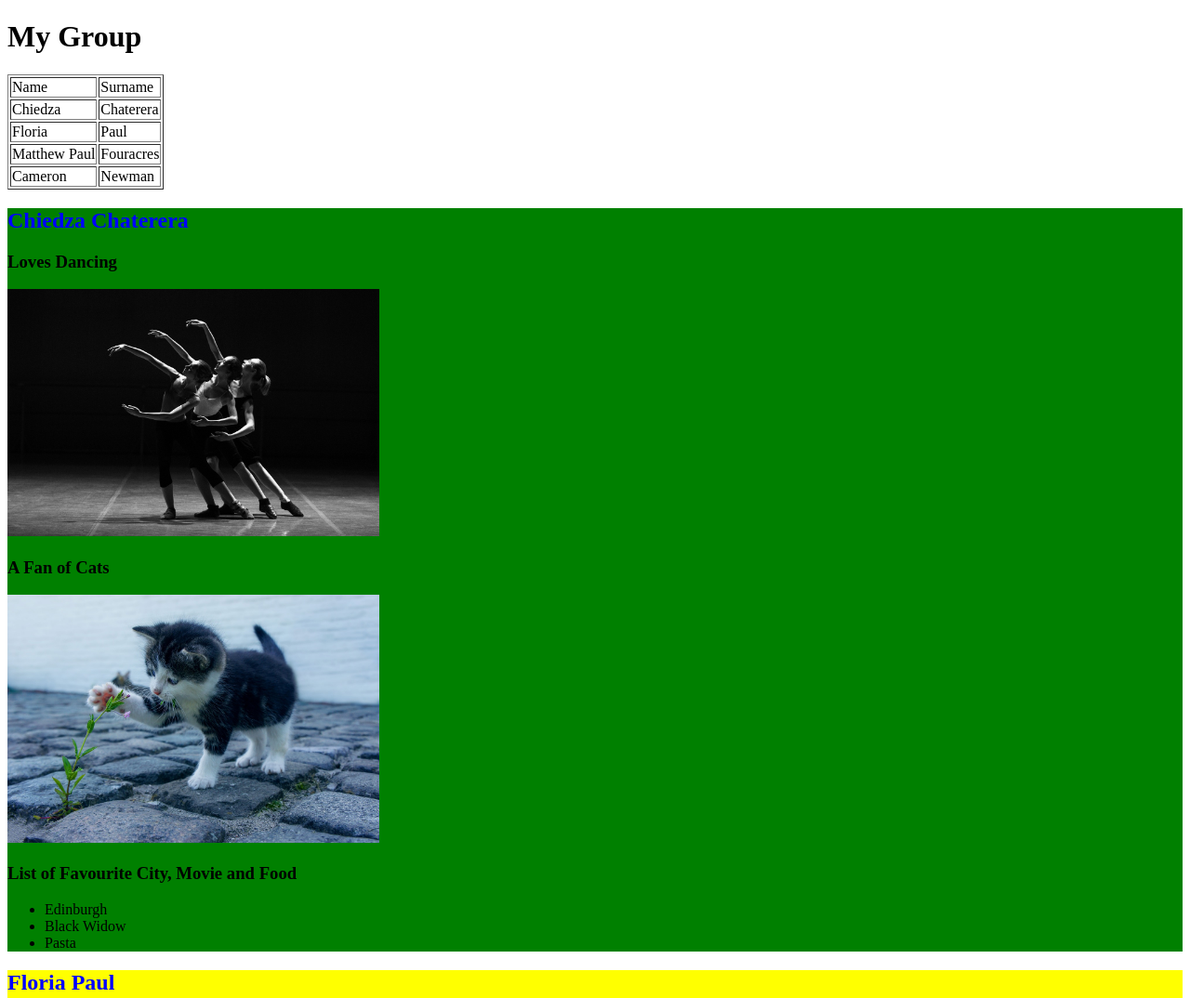
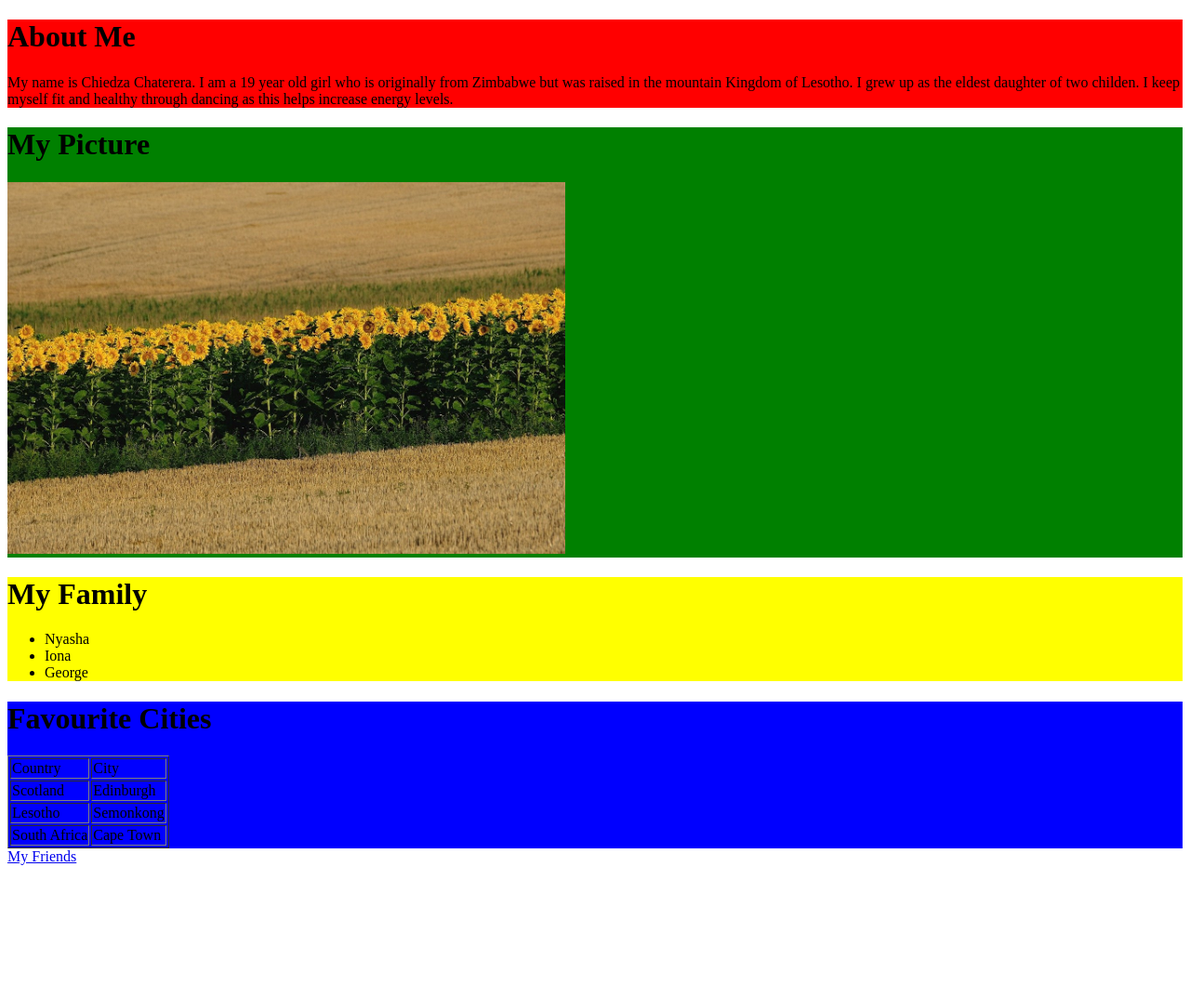
Before and after one commit to ec2254377/Lesson2, a plain HTML site: page index.html in a window 1280 px wide. Shown: the top 1074 px of the page at 93% size. After the commit the page ends 939 px from the top, so only its background shows below. Drawn offline with Linux system fonts and the light colour scheme.

Commit message:
New Website Created

```diff
--- a/index.html
+++ b/index.html
@@ -6,105 +6,62 @@
 
     <meta name= 'description' content= 'This is my first website'>
 
-    <meta name = 'keywords' content='hairdresser, edinburgh, students, college>'
+    <meta name = 'keywords' content= 'edinburgh, students, college>'
 
     <meta charset ='UTF-8'>
 
-		<title> My Group</title>
+		<title> About Me</title>
 
 	</head>
 
+  <body>
+    <div style='background-color:red;'>
+      <h1> About Me </h1>
+      <p> My name is Chiedza Chaterera. I am a 19 year old girl who is originally from Zimbabwe but was raised in the mountain Kingdom of Lesotho. I grew up as the eldest daughter of two childen. I keep myself fit and healthy through dancing as this helps increase energy levels.</p>
+    </div>
 
-	<body>
+    <div style='background-color:green;'>
+      <h1> My Picture</h1>
+      <img src='sunflowers.jpg' width='600px'>
+    </div>
 
-    <h1> My Group</h1>
+    <div style='background-color:yellow;'>
+      <h1> My Family</h1>
+      <ul>
+        <li> Nyasha</li>
+        <li> Iona</li>
+        <li> George</li>
+      </ul>
+    </div>
 
+    <div style='background-color:blue;'>
+      <h1> Favourite Cities</h1>
       <table border='1'>
-
         <tr>
-        <td> Name</td>
-        <td> Surname</td>
-
+          <td> Country</td>
+          <td> City</td>
         </tr>
 
         <tr>
-        <td> Chiedza</td>
-        <td> Chaterera</td>
+          <td> Scotland</td>
+          <td> Edinburgh</td>
         </tr>
 
         <tr>
-        <td> Floria</td>
-        <td> Paul</td>
+          <td> Lesotho</td>
+          <td> Semonkong</td>
         </tr>
 
         <tr>
-        <td> Matthew Paul</td>
-        <td> Fouracres</td>
+          <td> South Africa</td>
+          <td> Cape Town</td>
+        </tr>
 
-      </tr>
-      <tr>
-        <td> Cameron</td>
-        <td> Newman</td>
-      </tr>
       </table>
-   <div style='background-color:green;'>
-     <h2 style='color:blue;'> Chiedza Chaterera</h2>
-     <h3> Loves Dancing</h3>
-     <img src='ballerinas.jpg' width ='400px'>
-     <h3> A Fan of Cats</h3>
-     <img src='cat.jpg' width='400px'>
-     <h3> List of Favourite City, Movie and Food</h3>
-     <ul>
-       <li> Edinburgh</li>
-       <li> Black Widow</li>
-       <li> Pasta</li>
-     </ul>
     </div>
 
-    <div style='background-color:yellow;'>
-      <h2 style='color: blue;''> Floria Paul</h2>
-      <h3> Loves Painting</h3>
-      <img src='brushes.jpg' width='400px'>
-      <h3> A Fan of Rabbits</h3>
-      <img src= 'animal.jpg' width='400px'>
-      <h3> List of Favourite City, Movie and Food</h3>
-      <ul>
-        <li> Edinburgh</li>
-        <li> The Conjuring</li>
-        <li> Sandwich</li>
-      </ul>
-    </div>
 
-    <div style='background-color:purple;'>
-      <h2 style='color: yellow;'> Matthew Fouracres</h2>
-      <h3> Loves Gaming</h3>
-      <img src='game.jpg' width='400px'>
-      <h3> A Fan of Dogs</h3>
-      <img src='dog.jpg' width='400px'>
-      <h3> List of Favourite City, Movie and Food</h3>
-      <ul>
-
-        <li> Edinburgh</li>
-        <li> Jurassic Park</li>
-        <li> Pasta</li>
-      </ul>
-
-    </div>
-
-    <div style='background-color:blue;'>
-      <h2 style="color: white;"> Cameron Newman</h2>
-      <h3> Loves playing Basketball</h3>
-      <img src='basketball.jpg' width='400px'>
-      <h3> A fan of Dogs</h3>
-      <img src= 'cute-dog.jpg' width='400px'>
-      <h3> List of Favourite City,Movie and Food</h3>
-      <ul>
-        <li> Orlando</li>
-        <li> Smile</li>
-        <li> Tacos</li>
-      </ul>
-    </div>
- <a href='mygroup.html'> My Group</a>
+ <a href='mygroup.html'> My Friends </a>
 
 
 
```
Also changed, not shown: mygroup.html (+88 -10 lines). Lines whose indentation alone changed are shown as unchanged.
